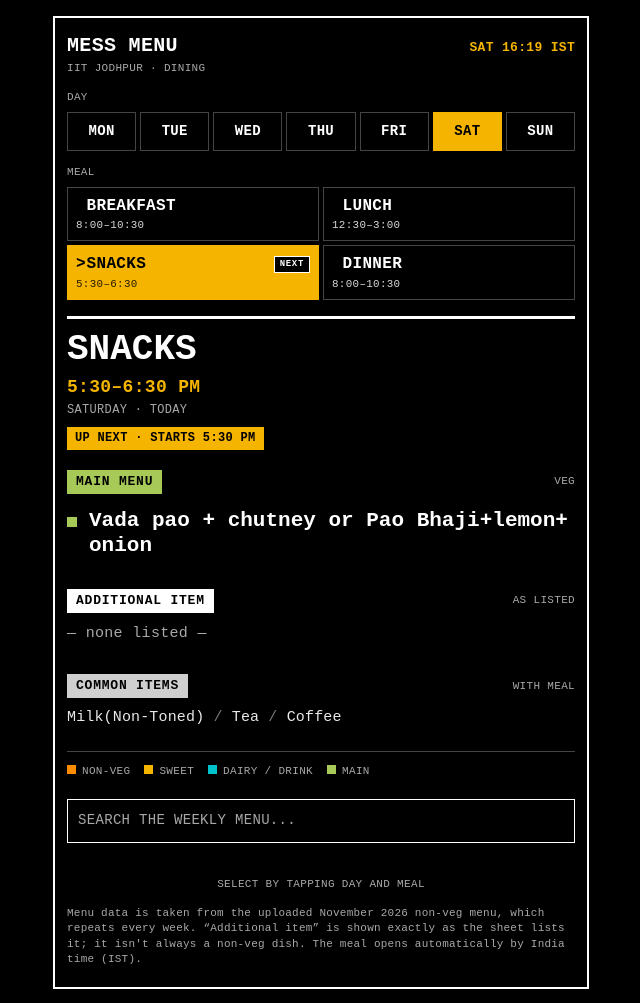
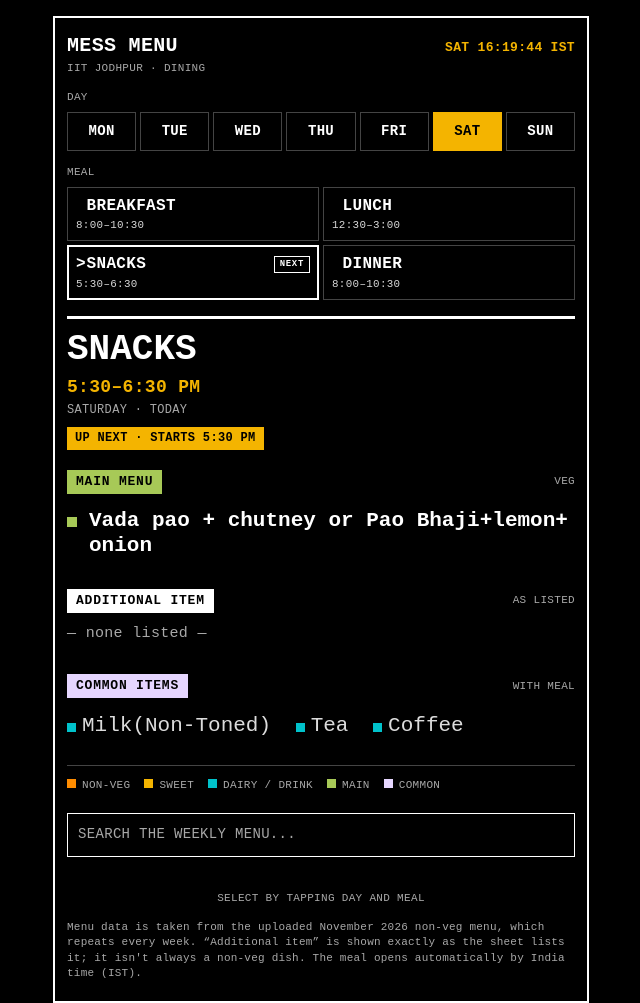
Before and after one commit to shourya2801/IITJ-Mess-Menu, a plain HTML site: page index.html in a window 1280 px wide. Shown: the whole page, without its empty margins (319-959 px from the left). Drawn offline with Linux system fonts and the light colour scheme.

Commit message:
Hopefully final update :P

```diff
--- a/index.html
+++ b/index.html
@@ -2,7 +2,7 @@
 <html lang="en"><head><meta charset="utf-8"><meta name="viewport" content="width=device-width,initial-scale=1">
 <meta name="theme-color" content="#000000"><link rel="manifest" href="manifest.webmanifest"><link rel="icon" href="icon-192.png"><link rel="apple-touch-icon" href="icon-192.png"><meta name="apple-mobile-web-app-capable" content="yes"><title>IITJ Mess Menu</title>
 <style>
-:root{color-scheme:dark;--bg:#000;--fg:#fff;--dim:#a8a8a8;--line:#444;--nonveg:#FF8C00;--sweet:#F4B400;--dairy:#00C2CB;--veg:#A7C957;--gold:#F4B400}
+:root{color-scheme:dark;--bg:#000;--fg:#fff;--dim:#a8a8a8;--line:#444;--nonveg:#FF8C00;--sweet:#F4B400;--dairy:#00C2CB;--veg:#A7C957;--gold:#F4B400;--lilac:#E6D6FF}
 *{box-sizing:border-box}
 html{background:var(--bg);-webkit-text-size-adjust:100%}
 body{margin:0;min-height:100vh;min-height:100dvh;background:var(--bg);color:var(--fg);font:16px/1.4 "Courier New",ui-monospace,"Lucida Console",monospace;letter-spacing:.02em}
@@ -13,15 +13,16 @@ button:focus-visible,input:focus-visible{outline:2px solid var(--gold);outline-o
 .up{text-transform:uppercase}
 /* header */
 .bar{display:flex;justify-content:space-between;align-items:baseline;gap:10px}
-.title{font-size:20px;font-weight:700;white-space:nowrap;text-transform:uppercase}
-.clock{color:var(--gold);font-weight:700;font-size:13px;white-space:nowrap;text-transform:uppercase}
+.title{font-size:20px;font-weight:700;white-space:nowrap;text-transform:uppercase;flex:none}
+.clock{color:var(--gold);font-weight:700;font-size:13px;white-space:nowrap;text-transform:uppercase;flex:none;font-variant-numeric:tabular-nums}
 .sub{color:var(--dim);font-size:11px;white-space:nowrap;text-transform:uppercase;margin-top:1px}
 .label{color:var(--dim);font-size:11px;margin:14px 0 6px;white-space:nowrap;text-transform:uppercase}
 /* selectors */
 .days{display:grid;grid-template-columns:repeat(7,minmax(0,1fr));gap:4px}
 .days button{padding:9px 0;border:1px solid var(--line);text-align:center;white-space:nowrap;min-width:0;text-transform:uppercase;font-weight:700}
 .days button.today:not(.active){border-color:var(--fg)}
-.days button.active,.meals button.active{background:var(--gold);border-color:var(--gold);color:#000}
+.days button.active{background:var(--gold);border-color:var(--gold);color:#000}
+.meals button.active{border:2px solid var(--fg);padding:6px 7px}
 .meals{display:grid;grid-template-columns:1fr 1fr;gap:4px}
 .meals button{position:relative;border:1px solid var(--line);padding:7px 8px;min-width:0;overflow:hidden;font-size:16px}
 .mrow{display:flex;align-items:center;gap:6px;white-space:nowrap}
@@ -46,7 +47,7 @@ button:focus-visible,input:focus-visible{outline:2px solid var(--gold);outline-o
 .status[hidden]{display:none}
 /* sections */
 .block{margin-top:20px;--d:var(--veg)}
-.block.extra{--d:#fff}.block.common{--d:#cfcfcf}
+.block.extra{--d:#fff}.block.common{--d:var(--lilac)}
 .bhead{display:flex;align-items:center;justify-content:space-between;gap:8px;text-transform:uppercase}
 .bhead h2{margin:0;font-size:13px;font-weight:700;background:var(--d);color:#000;padding:3px 9px;white-space:nowrap;letter-spacing:.06em}
 .bhead .tag{color:var(--dim);font-size:11px;white-space:nowrap;min-width:0}
@@ -57,6 +58,10 @@ button:focus-visible,input:focus-visible{outline:2px solid var(--gold);outline-o
 .it .tx{min-width:0;overflow-wrap:anywhere}
 .it em{flex:none;margin-left:auto;font-style:normal;font-size:10px;letter-spacing:.08em;background:var(--c);color:#000;padding:2px 6px;margin-top:.5em;font-weight:700;text-transform:uppercase}
 .it.sweet{--c:var(--sweet)}.it.nonveg{--c:var(--nonveg)}.it.dairy{--c:var(--dairy)}
+.para{margin:10px 0 0;font-size:21px;line-height:1.75;font-weight:400;letter-spacing:0;color:#dcdcdc;overflow-wrap:anywhere}
+.ci{position:relative;padding-left:15px;margin-right:12px;--c:var(--lilac)}
+.ci:before{content:"";position:absolute;left:0;top:.4em;width:9px;height:9px;background:var(--c)}
+.ci.sweet{--c:var(--sweet)}.ci.nonveg{--c:var(--nonveg)}.ci.dairy{--c:var(--dairy)}
 .nolist{color:var(--dim);font-size:15px;padding:10px 0}
 .inline{margin:8px 0 0;font-size:15px;line-height:1.65;color:#e8e8e8;letter-spacing:.01em;overflow-wrap:anywhere}
 .inline .sep{color:#777}
@@ -81,7 +86,7 @@ button:focus-visible,input:focus-visible{outline:2px solid var(--gold);outline-o
 <div class="hero"><div class="hrow"><h1 id="dayname">Dinner</h1><button class="jump" id="jump" hidden>↺ Now</button></div>
 <div class="htime" id="htime"></div><div class="hday" id="prettydate"></div><span class="status" id="status" hidden></span></div>
 <section id="menu"></section>
-<div class="legend"><span style="--c:var(--nonveg)">Non-veg</span><span style="--c:var(--sweet)">Sweet</span><span style="--c:var(--dairy)">Dairy / drink</span><span style="--c:var(--veg)">Main</span></div>
+<div class="legend"><span style="--c:var(--nonveg)">Non-veg</span><span style="--c:var(--sweet)">Sweet</span><span style="--c:var(--dairy)">Dairy / drink</span><span style="--c:var(--veg)">Main</span><span style="--c:var(--lilac)">Common</span></div>
 <input class="search" id="search" type="search" placeholder="Search the weekly menu..." autocomplete="off" aria-label="Search the weekly menu">
 <div id="results" class="results"></div>
 <p class="hint">Select by tapping day and meal</p>
@@ -100,7 +105,7 @@ const f12=m=>{let h=Math.floor(m/60);const mm=m%60,ap=h>=12?"PM":"AM";h=h%12||12
 const full=m=>{const a=f12(m);return a.t+" "+a.ap;};
 const range=([s,e],short)=>{const a=f12(s),b=f12(e);return short?`${a.t}–${b.t}`:(a.ap===b.ap?`${a.t}–${b.t} ${b.ap}`:`${a.t} ${a.ap}–${b.t} ${b.ap}`);};
 const TZ="Asia/Kolkata";
-function ist(){const p=new Intl.DateTimeFormat("en-US",{timeZone:TZ,weekday:"long",hour:"numeric",minute:"numeric",hour12:false}).formatToParts(new Date());const g=t=>p.find(x=>x.type===t).value;return{day:g("weekday"),h:(+g("hour"))%24,m:+g("minute")};}
+function ist(){const p=new Intl.DateTimeFormat("en-US",{timeZone:TZ,weekday:"long",hour:"numeric",minute:"numeric",second:"numeric",hour12:false}).formatToParts(new Date());const g=t=>p.find(x=>x.type===t).value;return{day:g("weekday"),h:(+g("hour"))%24,m:+g("minute"),s:+g("second")};}
 /* the meal being served, or the next one coming up */
 function live(){const t=ist(),mins=t.h*60+t.m,S=sched(t.day);
  for(const m of mealNames){const[s,e]=S[m];if(mins<e)return{day:t.day,meal:m,tag:mins>=s?"Now":"Next",t};}
@@ -114,15 +119,17 @@ function splitItems(s){const out=[];let d=0,cur="";for(const ch of String(s??"")
 const LBL={sweet:"Sweet",nonveg:"Non-veg",dairy:"Dairy"};
 function cat(i){const s=i.toLowerCase();
  if(/chicken|egg|fish|mutton|keema|prawn/.test(s))return"nonveg";
- if(/kheer|jalebi|gulab|jamun|rabri|shahi tukda|barfi|ice cream|halwa|sweet lassi/.test(s))return"sweet";
+ if(/kheer|jalebi|jam\b|gulab|jamun|rabri|shahi tukda|barfi|ice cream|halwa|sweet lassi/.test(s))return"sweet";
  if(/milk|tea\b|coffee|bournvita|lassi|chaas|chass|curd|raita/.test(s))return"dairy";
  return"plain";}
-const list=arr=>arr.length?`<ul class="items">${arr.map(i=>{const c=cat(i);return`<li class="it ${c}"><i></i><span class="tx">${wrap(i)}</span>${c!=="plain"?`<em>${LBL[c]}</em>`:""}</li>`}).join("")}</ul>`:`<div class="nolist">— none listed —</div>`;
+const para=arr=>arr.length?`<p class="para">${arr.map(i=>`<span class="ci ${cat(i)}">${wrap(i)}</span>`).join(" ")}</p>`:`<div class="nolist">— none listed —</div>`;
+function list(arr,sec){return arr.length?`<ul class="items">${arr.map(i=>{const c=cat(i);const tag=c!=="plain"?LBL[c]:(sec==="common"?"Common":"");return`<li class="it ${c}"><i></i><span class="tx">${wrap(i)}</span>${tag?`<em>${tag}</em>`:""}</li>`}).join("")}</ul>`:`<div class="nolist">— none listed —</div>`;}
 /* shrink text until it fits its box (no horizontal overflow) */
 function fitEl(el,max,min){let s=max;el.style.fontSize=s+"px";while(el.scrollWidth>el.clientWidth+1&&s>min){s-=.5;el.style.fontSize=s+"px";}}
 function fitGroup(els,max,min){if(!els.length)return;let s=max;const set=v=>els.forEach(e=>e.style.fontSize=v+"px");set(s);while(s>min&&els.some(e=>e.scrollWidth>e.clientWidth+1)){s-=.5;set(s);}}
+function fitBar(){const bar=document.querySelector(".bar"),t=document.getElementById("ttl"),c=document.getElementById("clock");let f=1;const set=()=>{t.style.fontSize=(20*f)+"px";c.style.fontSize=(13*f)+"px";};set();while(bar.scrollWidth>bar.clientWidth+1&&f>.55){f-=.03;set();}}
 function fitAll(){
- fitEl(document.getElementById("ttl"),20,12);fitEl(document.getElementById("clock"),13,9);fitEl(document.getElementById("sub"),11,8);
+ fitBar();fitEl(document.getElementById("sub"),11,8);
  fitGroup([...document.querySelectorAll("#days button")],14,8);
  fitGroup([...document.querySelectorAll("#meals button")],16,9);
  fitEl(document.getElementById("dayname"),36,16);
@@ -147,14 +154,14 @@ function render(){
  document.getElementById("menu").innerHTML=item?`
  <article class="block main"><div class="bhead"><h2>Main menu</h2><span class="tag">Veg</span></div>${list(splitItems(item.veg))}</article>
  <article class="block extra"><div class="bhead"><h2>Additional item</h2><span class="tag">As listed</span></div>${list(splitItems(item.extra))}</article>
- <article class="block common"><div class="bhead"><h2>Common items</h2><span class="tag">With meal</span></div><p class="inline">${splitItems(item.common).map(wrap).join('<span class="sep"> / </span>')||"Not listed"}</p></article>`:`<div class="empty">No menu entry found.</div>`;
+ <article class="block common"><div class="bhead"><h2>Common items</h2><span class="tag">With meal</span></div>${para(splitItems(item.common))}</article>`:`<div class="empty">No menu entry found.</div>`;
  fitAll();
 }
 function tick(){
  const n=live(),t=n.t,p=x=>String(x).padStart(2,"0");
- document.getElementById("clock").textContent=`${t.day.slice(0,3)} ${p(t.h)}:${p(t.m)} IST`;
- if(keyOf(n)!==keyOf(L)){if(!manual){day=n.day;selected=n.meal;}render();}
- fitEl(document.getElementById("clock"),13,9);
+ document.getElementById("clock").textContent=`${t.day.slice(0,3)} ${p(t.h)}:${p(t.m)}:${p(t.s)} IST`;
+ /* when the live meal changes, snap back to it even if you were browsing another day/meal */
+ if(keyOf(n)!==keyOf(L)){manual=false;day=n.day;selected=n.meal;render();}
 }
 document.getElementById("jump").onclick=()=>{manual=false;day=L.day;selected=L.meal;render();};
 document.getElementById("search").oninput=e=>{
@@ -167,9 +174,18 @@ document.getElementById("search").oninput=e=>{
  box.innerHTML=out.length?out.join(""):'<div class="empty">No matches in the weekly menu.</div>';
 };
 addEventListener("resize",fitAll);
-document.addEventListener("visibilitychange",()=>{if(!document.hidden)tick();});
-setInterval(tick,30000);
+let hiddenAt=0;
+document.addEventListener("visibilitychange",()=>{
+ if(document.hidden){hiddenAt=Date.now();return;}
+ /* coming back to the app after a while: jump to the current meal */
+ if(hiddenAt&&Date.now()-hiddenAt>60000){manual=false;const n=live();day=n.day;selected=n.meal;render();}
+ hiddenAt=0;tick();
+});
+addEventListener("pageshow",tick);addEventListener("focus",tick);
+setInterval(tick,1000);
 if(document.fonts&&document.fonts.ready)document.fonts.ready.then(fitAll);
 render();tick();
-if("serviceWorker" in navigator)addEventListener("load",()=>navigator.serviceWorker.register("sw.js").catch(()=>{}));
+if("serviceWorker" in navigator){const had=!!navigator.serviceWorker.controller;let rl=false;
+ navigator.serviceWorker.addEventListener("controllerchange",()=>{if(had&&!rl){rl=true;location.reload();}});
+ addEventListener("load",()=>navigator.serviceWorker.register("sw.js").catch(()=>{}));}
 </script></body></html>
```
Also changed, not shown: sw.js (+7 -3 lines).
